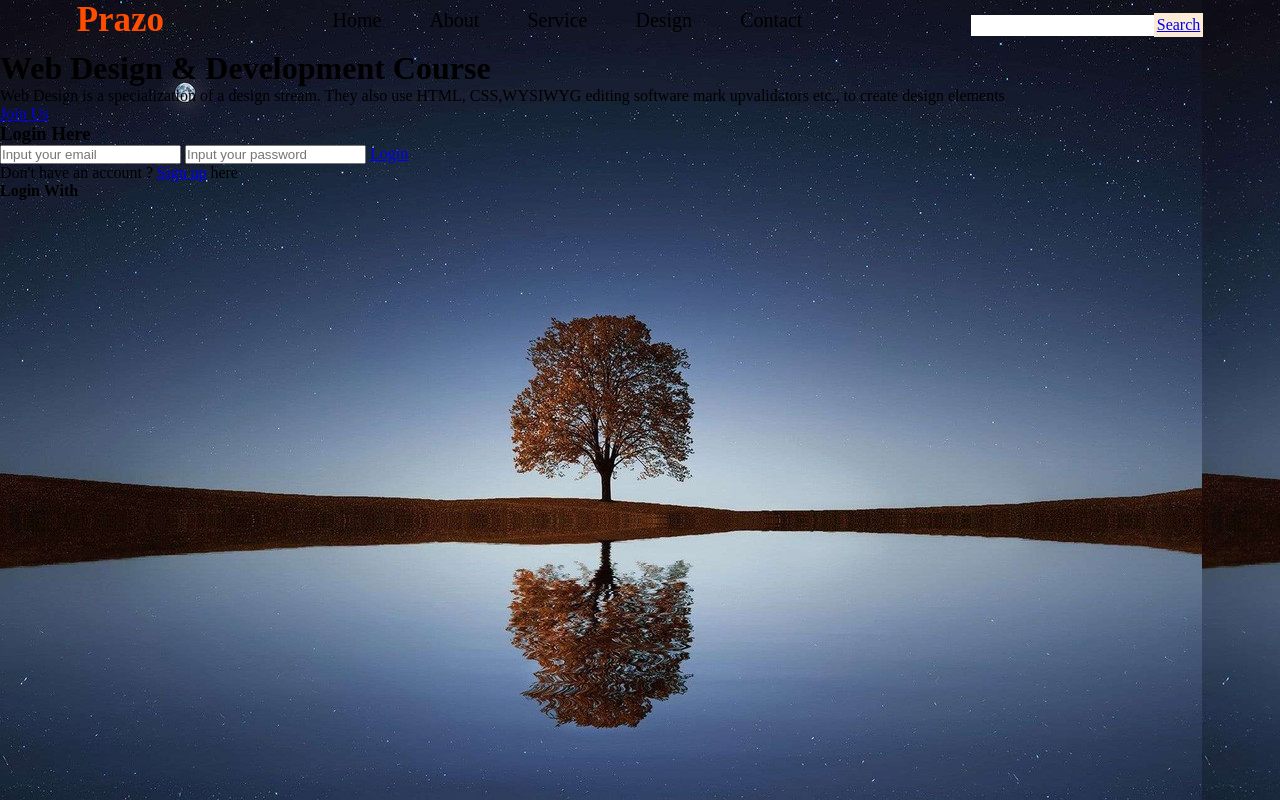
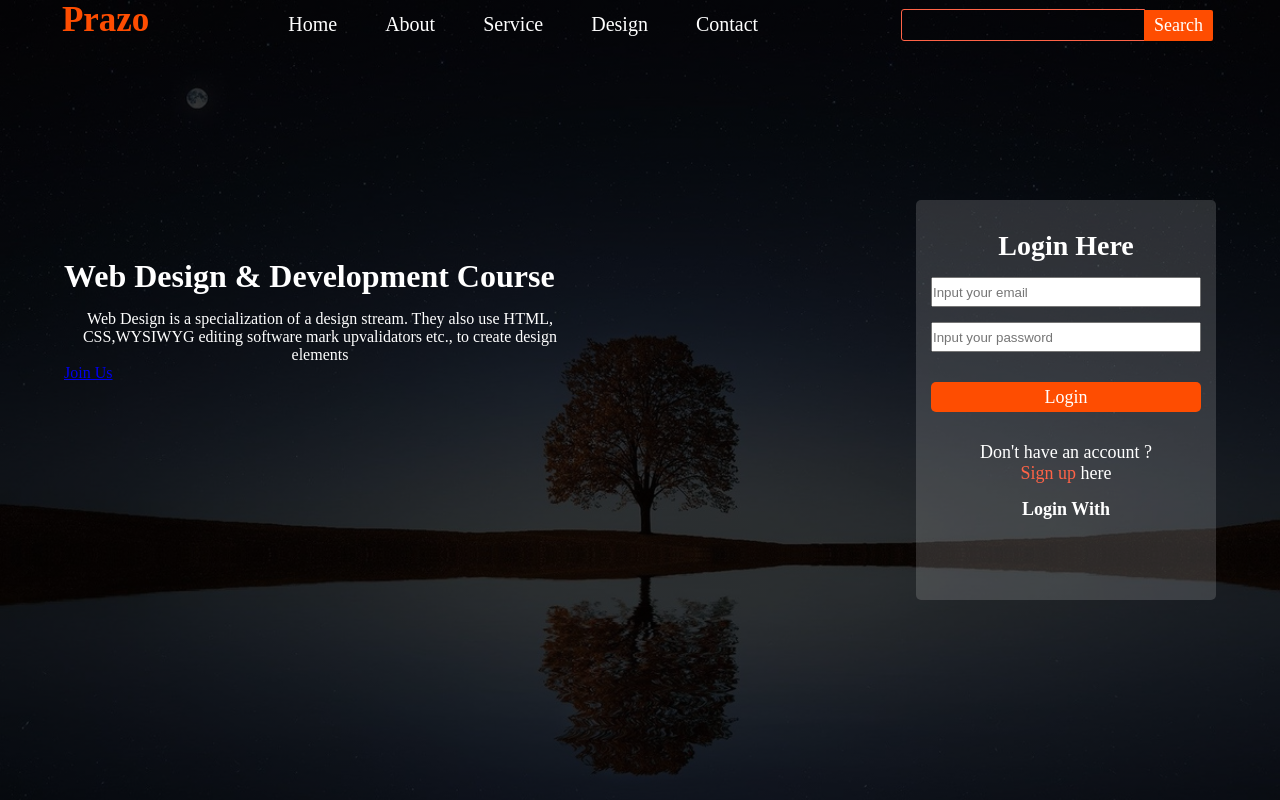
Before and after one commit to Mati-21/Landing_page, a website: page index.html in a window 1280 px wide. Drawn offline with Linux system fonts and the light colour scheme.

Commit message:
landing page form done

```diff
--- a/index.html
+++ b/index.html
@@ -45,11 +45,13 @@
       </div>
       <div class="hero__form">
         <form action="">
-          <h3>Login Here</h3>
+          <h3 class="">Login Here</h3>
           <input type="text" name="" id="" placeholder="Input your email" />
           <input type="text" name="" id="" placeholder="Input your password" />
-          <a href="#">Login</a>
-          <p>Don't have an account ? <a href="#">Sign up</a> here</p>
+          <a href="#" class="btn btn-primary">Login</a>
+          <p>Don't have an account ?</p>
+          <a href="#">Sign up</a>
+          <span>here</span>
           <h4>Login With</h4>
           <div class="hero__form--icons"></div>
         </form>
--- a/sass/base/_reset.scss
+++ b/sass/base/_reset.scss
@@ -1,4 +1,5 @@
 * {
   padding: 0;
   margin: 0;
+  box-sizing: border-box;
 }
--- a/sass/base/_topography.scss
+++ b/sass/base/_topography.scss
@@ -0,0 +1,26 @@
+form h4,
+p {
+  text-align: center;
+  margin-top: 15px;
+}
+form a,
+form,
+span {
+  text-align: center;
+  margin-bottom: 15px;
+  font-size: 18px;
+}
+
+form a {
+  text-decoration: none;
+  color: tomato;
+}
+
+.div__hero--content {
+  color: white;
+  width: 40%;
+  position: absolute;
+  top: 40%;
+  left: 5%;
+  transform: translateY(-50%);
+}
--- /dev/null
+++ b/sass/component/_button.scss
@@ -0,0 +1,13 @@
+.btn-primary {
+  display: inline-block;
+  text-align: center;
+  line-height: 30px;
+  background-color: rgb(254, 77, 1);
+  width: 100%;
+  margin: 15px 0;
+  height: 30px;
+  text-decoration: none;
+  color: white;
+  border-radius: 5px;
+  font-size: 18px;
+}
--- /dev/null
+++ b/sass/component/_form.scss
@@ -0,0 +1,30 @@
+.hero__form {
+  height: 400px;
+  width: 300px;
+  background-color: rgba(255, 255, 255, 0.151);
+  position: absolute;
+  top: 50%;
+  right: 5%;
+  transform: translateY(-50%);
+  border-radius: 5px;
+
+  form {
+    width: 100%;
+    height: 100%;
+    padding: 15px;
+    border-radius: 5px;
+    color: white;
+    h3 {
+      text-align: center;
+      margin: 15px;
+      font-size: 28px;
+    }
+
+    [type] {
+      display: block;
+      width: 100%;
+      margin: 15px 0;
+      height: 30px;
+    }
+  }
+}
--- a/sass/layout/_navbar.scss
+++ b/sass/layout/_navbar.scss
@@ -16,6 +16,7 @@
       justify-content: space-between;
       list-style: none;
       width: 500px;
+      height: 100%;
 
       li {
         line-height: 40px;
@@ -23,7 +24,7 @@
         a {
           text-decoration: none;
           font-size: 20px;
-          color: black;
+          color: rgb(255, 255, 255);
         }
       }
     }
@@ -33,16 +34,30 @@
     display: flex;
     justify-content: center;
     align-items: center;
+    padding: 5px;
 
     [type] {
-      padding: 3px;
       border: none;
-      outline: none;
+      outline: 1px solid tomato;
+      height: 30px;
+      padding: 5px;
+      font-size: 18px;
+      background-color: transparent;
+      color: white;
+      border-top-left-radius: 2px;
+      border-bottom-left-radius: 2px;
     }
 
     .btn {
-      background-color: antiquewhite;
-      padding: 3px;
+      line-height: 30px;
+      background-color: rgb(254, 77, 1);
+      height: 31px;
+      padding: 0 10px;
+      text-decoration: none;
+      font-size: 18px;
+      border-top-right-radius: 2px;
+      border-bottom-right-radius: 2px;
+      color: white;
     }
   }
 }
--- a/sass/main.scss
+++ b/sass/main.scss
@@ -1,7 +1,8 @@
 @import "base/base";
 @import "base/reset";
 @import "base/topography";
-
+@import "component/form";
+@import "component/button";
 @import "layout/navbar";
 
 @import "pages/hero";
--- a/sass/pages/_hero.scss
+++ b/sass/pages/_hero.scss
@@ -1,6 +1,10 @@
 .hero {
   height: 100vh;
   width: 100%;
+  position: relative;
 
-  background-image: url("../../image/1.jpg");
+  background-image: linear-gradient(rgba(0, 0, 0, 0.777), rgba(0, 0, 0, 0.777)),
+    url("1.jpg");
+  background-size: cover;
+  background-position: top;
 }
```
Also changed, not shown: 1.jpg (renamed from image/1.jpg), style.css.
